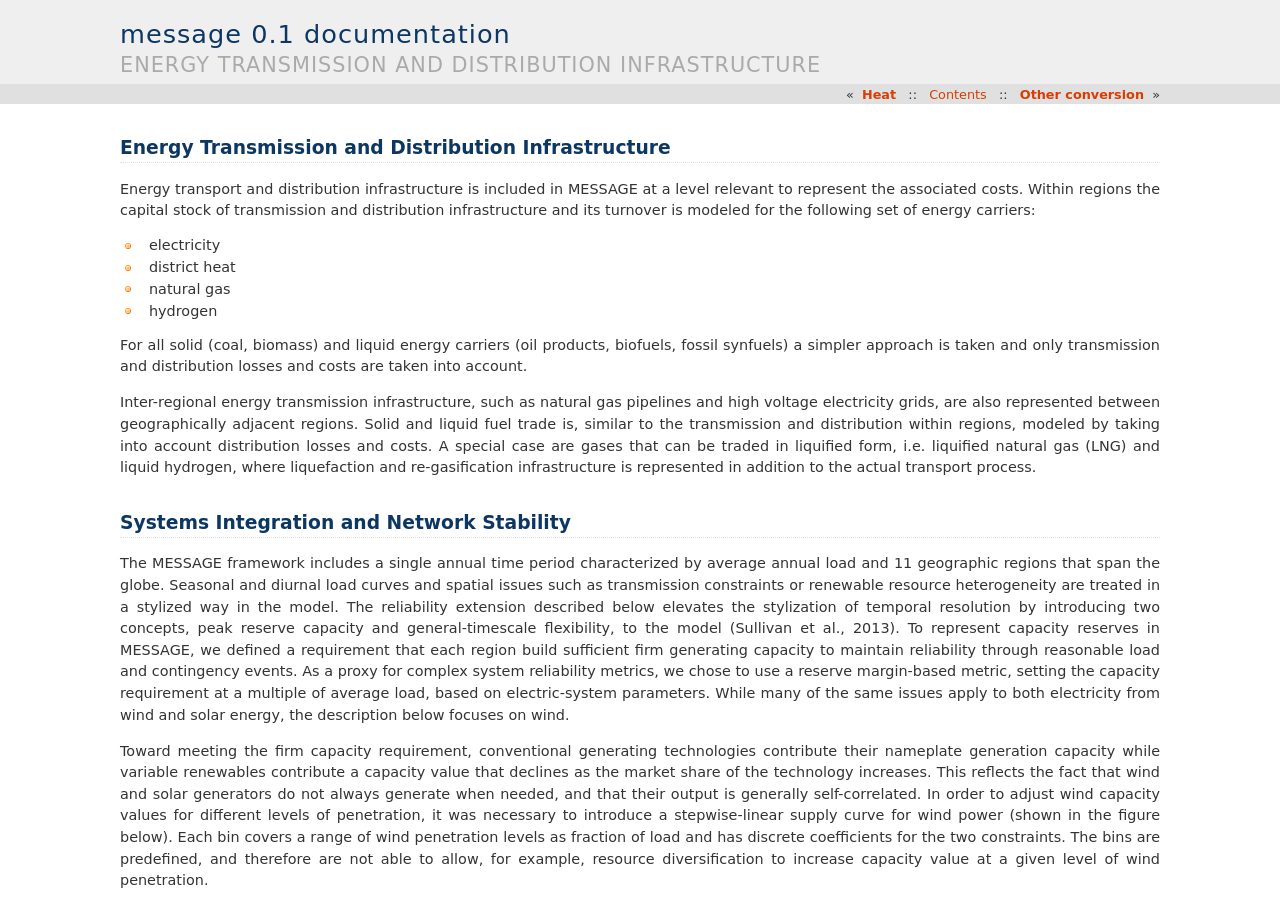
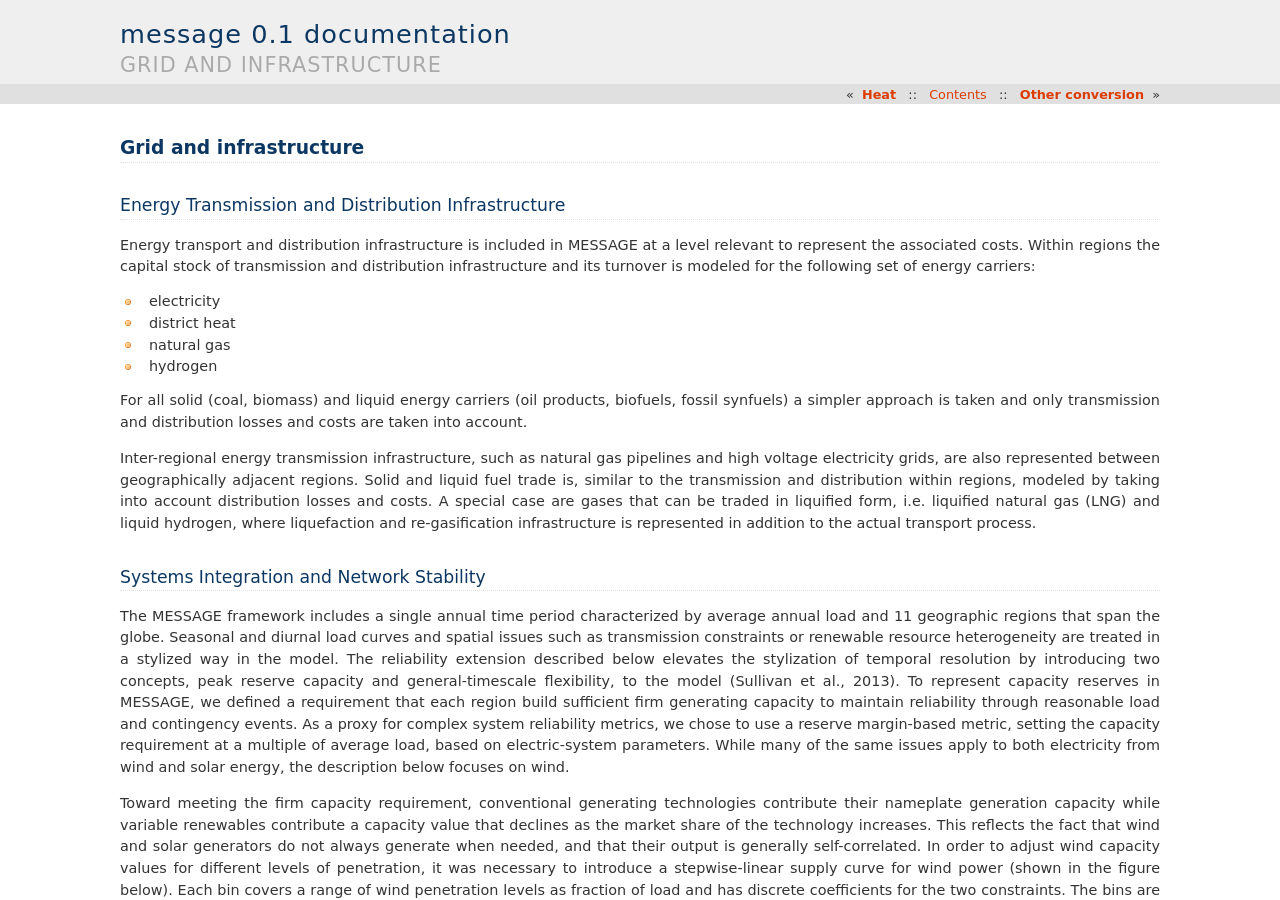
Before and after one commit to yiyi1991/message-ix-models, a Sphinx documentation site: the page built from doc/global/source/message_globiom/energy/grid.rst, in a window 1280 px wide and 900 px high. Built offline with Sphinx 7.4.7, drawn with Linux system fonts in a browser that asks for light colours; pages that are not in the unit, such as notebooks, are missing from menus.

Commit message:
Update grid.rst

```diff
--- a/doc/global/source/message_globiom/energy/grid.rst
+++ b/doc/global/source/message_globiom/energy/grid.rst
@@ -1,3 +1,5 @@
+Grid and infrastructure
+=========================
 Energy Transmission and Distribution Infrastructure
 ---------------------------------------------------
 Energy transport and distribution infrastructure is included in MESSAGE at a level relevant to represent the associated costs. Within regions the capital stock of transmission and distribution infrastructure and its turnover is modeled for the following set of energy carriers:
```
